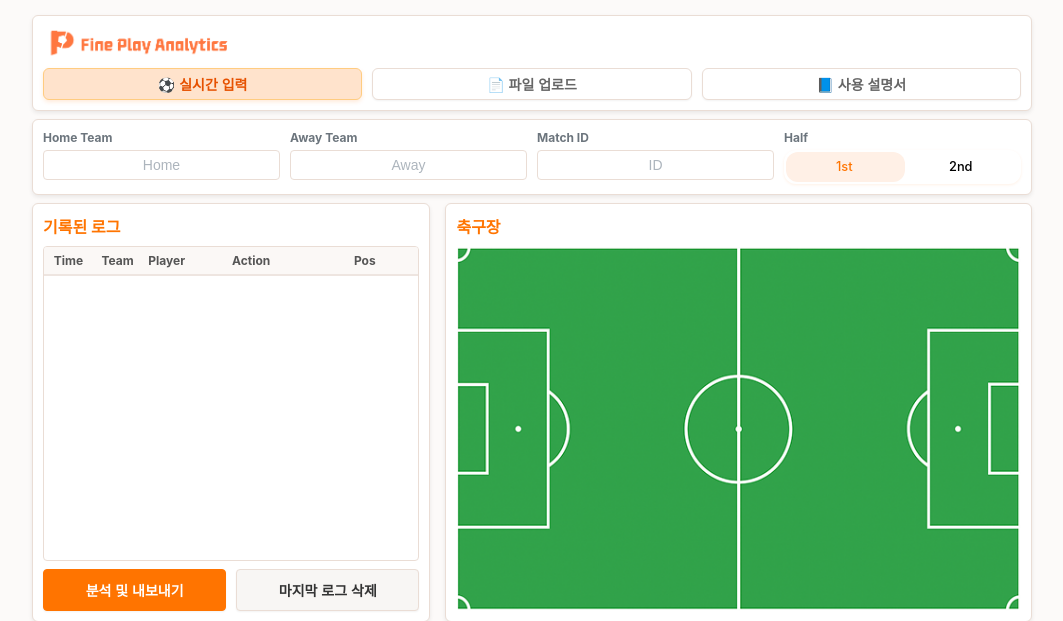
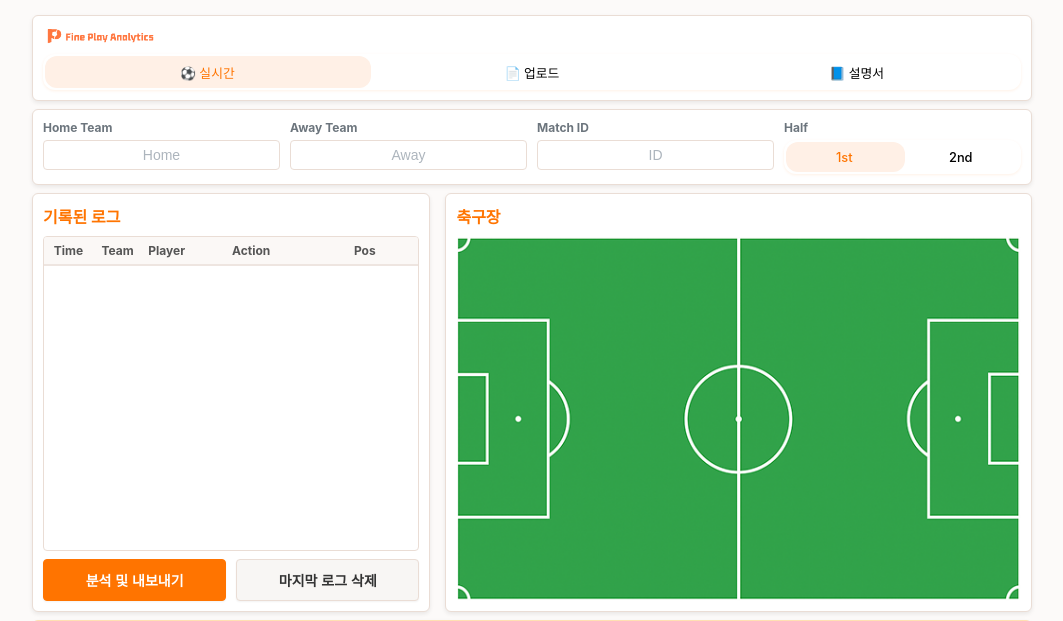
Before and after one commit to Yoonsh0214/FPA_Streamlit_App, a Flask app: page / in a window 1280 px wide. Shown: the top 621 px of the page, without its empty margins (108-1171 px from the left). Run offline with Flask 3, Linux system fonts and the light colour scheme; lists and menus that the app fills with data are empty.

Commit message:
UI redesign: Shrink logo and use segmented control for mode selector

```diff
--- a/templates/index.html
+++ b/templates/index.html
@@ -234,6 +234,71 @@
 
         .tabs input[type="radio"]:nth-of-type(2):checked~.glider {
             transform: translateX(100%);
+        }
+
+        /* 3-item Tabs */
+        .tabs-3 {
+            display: flex;
+            position: relative;
+            background-color: #fff;
+            box-shadow: 0 1px 3px 0 rgba(255, 116, 0, 0.1);
+            padding: 2px;
+            border-radius: 12px;
+            width: 100%;
+            box-sizing: border-box;
+        }
+
+        .tabs-3 * {
+            z-index: 2;
+        }
+
+        .tabs-3 input[type="radio"] {
+            display: none;
+        }
+
+        .tabs-3 .tab {
+            display: flex;
+            align-items: center;
+            justify-content: center;
+            height: 32px;
+            width: auto;
+            flex: 1;
+            font-size: .8rem;
+            color: black;
+            font-weight: 500;
+            border-radius: 12px;
+            cursor: pointer;
+            transition: color 0.15s ease-in;
+            margin: 0;
+            z-index: 2;
+        }
+
+        .tabs-3 input[type="radio"]:checked+label {
+            color: #FF7400;
+        }
+
+        .glider-3 {
+            position: absolute;
+            display: flex;
+            height: 32px;
+            width: 33.33%;
+            /* 1/3 */
+            background-color: #fff0e6;
+            z-index: 1;
+            border-radius: 12px;
+            transition: 0.25s ease-out;
+        }
+
+        .tabs-3 input[type="radio"]:nth-of-type(1):checked~.glider-3 {
+            transform: translateX(0);
+        }
+
+        .tabs-3 input[type="radio"]:nth-of-type(2):checked~.glider-3 {
+            transform: translateX(100%);
+        }
+
+        .tabs-3 input[type="radio"]:nth-of-type(3):checked~.glider-3 {
+            transform: translateX(200%);
         }
 
         #field-wrapper {
@@ -552,12 +617,19 @@
     <div style="width: 100%; max-width: 1000px; margin: 0 auto;">
         <div class="card" style="margin-bottom: 8px;">
             <div style="display: flex; margin-bottom: 8px;">
-                <img id="logo" src="/static/assets/logo.png" alt="logo" style="width: 200px;">
+                <img id="logo" src="/static/assets/logo.png" alt="logo" style="width: 120px;">
             </div>
-            <div id="mode-selector" style="display: flex; gap: 10px;">
-                <button id="btn-live-mode">⚽ 실시간 입력</button>
-                <button id="btn-upload-mode">📄 파일 업로드</button>
-                <button id="btn-manual-mode">📘 사용 설명서</button>
+            <div id="mode-selector" class="tabs-3">
+                <input type="radio" id="mode_live" name="app_mode" value="live" checked>
+                <label class="tab" for="mode_live">⚽ 실시간</label>
+
+                <input type="radio" id="mode_upload" name="app_mode" value="upload">
+                <label class="tab" for="mode_upload">📄 업로드</label>
+
+                <input type="radio" id="mode_manual" name="app_mode" value="manual">
+                <label class="tab" for="mode_manual">📘 설명서</label>
+
+                <span class="glider-3"></span>
             </div>
         </div>
 
@@ -768,9 +840,6 @@
         const liveModeContainer = document.getElementById('live-mode-container');
         const uploadModeContainer = document.getElementById('upload-mode-container');
         const manualModeContainer = document.getElementById('manual-mode-container');
-        const btnLiveMode = document.getElementById('btn-live-mode');
-        const btnUploadMode = document.getElementById('btn-upload-mode');
-        const btnManualMode = document.getElementById('btn-manual-mode');
 
         function setMode(mode) {
             // 모든 컨테이너 숨기기
@@ -778,29 +847,27 @@
             uploadModeContainer.style.display = 'none';
             manualModeContainer.style.display = 'none';
 
-            // 모든 버튼 비활성화
-            btnLiveMode.classList.remove('active');
-            btnUploadMode.classList.remove('active');
-            btnManualMode.classList.remove('active');
-
             // 선택된 모드만 표시
             if (mode === 'live') {
                 liveModeContainer.style.display = 'flex';
-                btnLiveMode.classList.add('active');
             } else if (mode === 'upload') {
                 uploadModeContainer.style.display = 'block';
-                btnUploadMode.classList.add('active');
             } else if (mode === 'manual') {
                 manualModeContainer.style.display = 'block';
-                btnManualMode.classList.add('active');
             }
         }
 
-        btnLiveMode.addEventListener('click', () => setMode('live'));
-        btnUploadMode.addEventListener('click', () => setMode('upload'));
-        btnManualMode.addEventListener('click', () => setMode('manual'));
+        // 라디오 버튼 이벤트 리스너 추가
+        const modeRadios = document.querySelectorAll('input[name="app_mode"]');
+        modeRadios.forEach(radio => {
+            radio.addEventListener('change', (e) => {
+                setMode(e.target.value);
+            });
+        });
 
-        btnManualMode.addEventListener('click', () => setMode('manual'));
+        // 초기 모드 설정 (체크된 것 기준)
+        const initialMode = document.querySelector('input[name="app_mode"]:checked').value;
+        setMode(initialMode);
 
         // 팀 변경 시 방향 자동 전환 로직
         const teamRadios = document.querySelectorAll('input[name="team"]');
```
